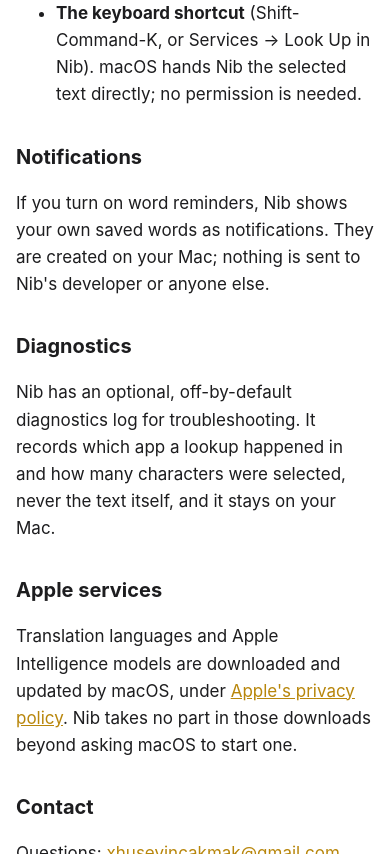
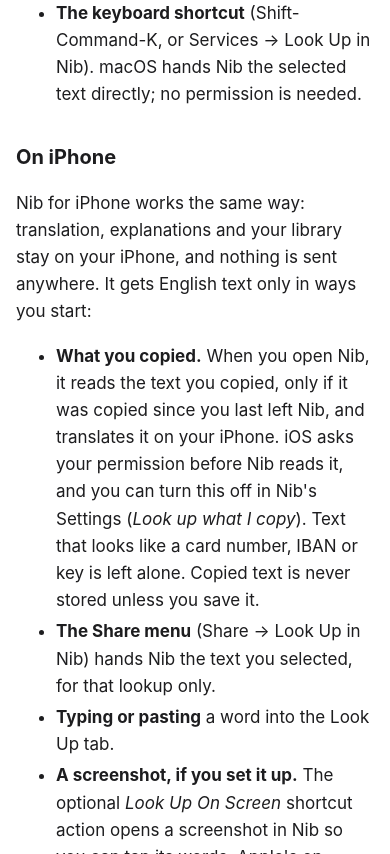
Before and after one commit to xhuseyincakmak/nib-site, a plain HTML site: page privacy/index.html in a window 390 px wide. Shown: the part 1146-2000 px from the top of the page. Drawn offline with Linux system fonts and the light colour scheme.

Commit message:
Privacy policy: iPhone section
Co-Authored-By: Claude Opus 5.5 <noreply@anthropic.com>

```diff
--- a/privacy/index.html
+++ b/privacy/index.html
@@ -20,7 +20,7 @@
 <body>
 <main>
   <h1>Nib Privacy Policy</h1>
-  <p class="updated">Last updated: 29 October 2026</p>
+  <p class="updated">Last updated: 23 November 2026</p>
 
   <p><strong>Nib collects no data.</strong> It has no account, no server and no
   analytics, and it doesn't send anything you read, select or save anywhere.</p>
@@ -49,9 +49,32 @@
     is needed.</li>
   </ul>
 
+  <h2>On iPhone</h2>
+  <p>Nib for iPhone works the same way: translation, explanations and your
+  library stay on your iPhone, and nothing is sent anywhere. It gets English
+  text only in ways you start:</p>
+  <ul>
+    <li><strong>What you copied.</strong> When you open Nib, it reads the text
+    you copied, only if it was copied since you last left Nib, and translates it
+    on your iPhone. iOS asks your permission before Nib reads it, and you can
+    turn this off in Nib's Settings (<em>Look up what I copy</em>). Text that
+    looks like a card number, IBAN or key is left alone. Copied text is never
+    stored unless you save it.</li>
+    <li><strong>The Share menu</strong> (Share → Look Up in Nib) hands Nib the
+    text you selected, for that lookup only.</li>
+    <li><strong>Typing or pasting</strong> a word into the Look Up tab.</li>
+    <li><strong>A screenshot, if you set it up.</strong> The optional
+    <em>Look Up On Screen</em> shortcut action opens a screenshot in Nib so you
+    can tap its words. Apple's on-device text recognition reads it; the screenshot
+    stays in memory, isn't saved to Photos or your library, and is gone when you
+    close it.</li>
+  </ul>
+  <p>Your library is stored in Nib's own storage on your iPhone. Word reminders
+  are scheduled on the phone itself; there is no push server.</p>
+
   <h2>Notifications</h2>
   <p>If you turn on word reminders, Nib shows your own saved words as
-  notifications. They are created on your Mac; nothing is sent to Nib's
+  notifications. They are created on your device; nothing is sent to Nib's
   developer or anyone else.</p>
 
   <h2>Diagnostics</h2>
```
